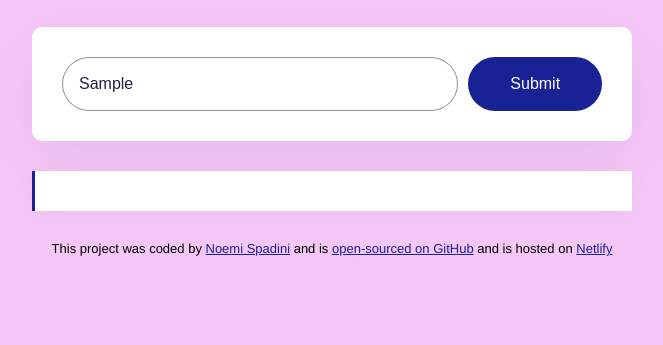
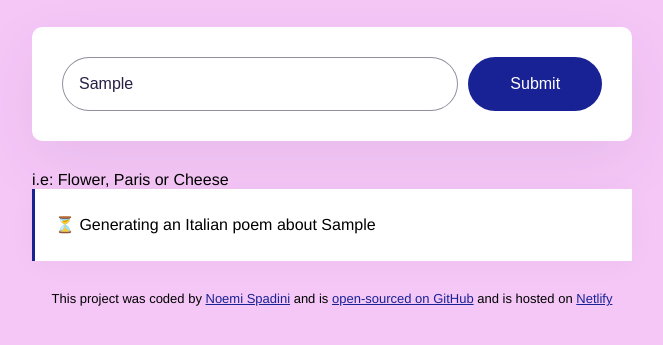
Before and after one commit to NoemiSpadini/ai-generator, a plain HTML site: page index.html in a window 1280 px wide. Both pictures are taken after typing "Sample" into the empty fields and a click on the input 843 px from the left and 261 px from the top of the page. Shown: the part 177-522 px from the top of the page, without its empty margins (308-971 px from the left). Drawn offline with nearby package versions, Linux system fonts and the light colour scheme; no server answers.

Commit message:
fixed the AI searching

```diff
--- a/index.html
+++ b/index.html
@@ -15,18 +15,22 @@
       </header>
 
       <main>
+        <div class="form-container">
           <form id="poem-generator-form">
             <input
               type="text"
-            placeholder="Enter the topic of the poem"
+              placeholder="Enter the topic of a poem"
               autofocus
               required
               autocomplete="off"
               class="instructions"
+              id="user-instructions"
             />
             <input type="submit" class="submit-button" />
           </form>
-        <div class="poem" id="poem"></div>
+          <div class="hint">i.e: Flower, Paris or Cheese</div>
+        </div>
+        <div class="poem hidden" id="poem"></div>
       </main>
 
       <footer>
--- a/src/index.js
+++ b/src/index.js
@@ -1,6 +1,5 @@
 function displayPoem(response) {
-  console.log("poem generated");
-  new Typewriter("poem generated", {
+  new Typewriter("#poem", {
     strings: response.data.answer,
     autoStart: true,
     delay: 1,
@@ -14,19 +13,15 @@ function generatePoem(event) {
   let instructionsInput = document.querySelector("#user-instructions");
   let apiKey = "f470bb0040dca6ffoa47t3c9d8dcf220";
   let context =
-    "You are a romantic poem expert and love to write short poems. Your mission is to generate a 4 line poem in basic HTML and separate each line with <br />. Make sure to follow the user instructions. Do not include a title to the poem. Sign the poem with 'SheCodes AI' inside a <strong> element at the end of the poem page and NOT at the beginning";
-  let prompt = `User instructions: Genrate Italian poem about ${instructionsInput.value}`;
+    "You are a romantic Poem expert and love to write short poems. You mission is to generate a 4 line poem in basic HTML and separate each line with a <br />. Make sure to follow the user instructions. Do not include a title to the poem. Sign the poem with 'SheCodes AI' inside a <strong> element at the end of the poem and NOT at the beginning";
+  let prompt = `User instructions: Generate an Italian poem about ${instructionsInput.value}`;
   let apiURL = `https://api.shecodes.io/ai/v1/generate?prompt=${prompt}&context=${context}&key=${apiKey}`;
 
-  //Build the API URL
-  //Make a call to the API
-
-  console.log("Generating poem");
-  console.log(`Prompt: ${prompt}`);
-  console.log(`Context: ${context}`);
+  let poemElement = document.querySelector("#poem");
+  poemElement.classList.remove("hidden");
+  poemElement.innerHTML = `<div class="generating">⏳ Generating an Italian poem about ${instructionsInput.value}</div>`;
 
   axios.get(apiURL).then(displayPoem);
-  //Display generated poems
 }
 
 let poemFormElement = document.querySelector("#poem-generator-form");
--- a/src/style.css
+++ b/src/style.css
@@ -71,6 +71,10 @@ form {
   box-shadow: 0px 4px 30px 0px rgba(39, 33, 66, 0.03);
 }
 
+.poem strong {
+  color: #192294;
+}
+
 footer {
   text-align: center;
   font-size: 13px;
```
Lines whose indentation alone changed are shown as unchanged.
